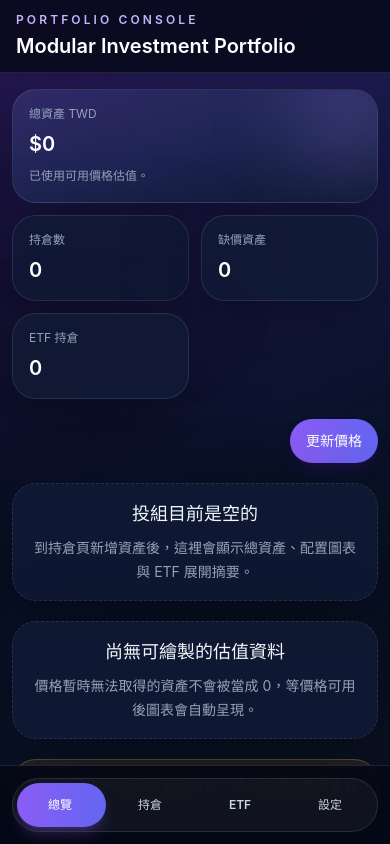
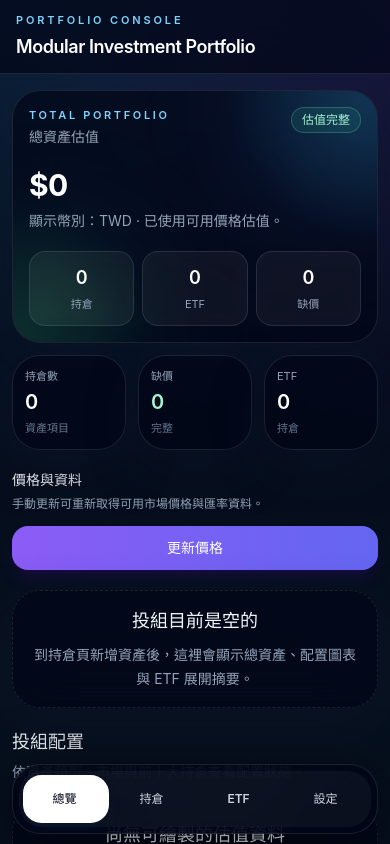
Before and after one commit to Sean11231123/investment-portfolio, a React (Vite) app: page / in a window 390 px wide. Shown: the top 844 px of the page. Built offline with nearby package versions, Linux system fonts and the light colour scheme; no server answers.

Commit message:
Polish mobile app style and dashboard hero

```diff
--- a/src/components/Layout.tsx
+++ b/src/components/Layout.tsx
@@ -17,14 +17,14 @@ const navItems: Array<{ key: PageKey; label: string }> = [
 
 export function Layout({ activePage, onNavigate, children }: LayoutProps) {
   return (
-    <div className="min-h-screen text-slate-100">
-      <header className="sticky top-0 z-30 border-b border-white/10 bg-[#050816]/80 backdrop-blur-xl">
+    <div className="min-h-screen bg-[radial-gradient(circle_at_top_left,rgba(56,189,248,0.14),transparent_32%),radial-gradient(circle_at_top_right,rgba(139,92,246,0.16),transparent_30%),linear-gradient(180deg,#020617_0%,#07111f_48%,#020617_100%)] text-slate-100">
+      <header className="sticky top-0 z-30 border-b border-white/10 bg-slate-950/70 backdrop-blur-xl">
         <div className="mx-auto flex max-w-7xl flex-col gap-3 px-4 py-3 sm:px-6 sm:py-4 lg:flex-row lg:items-center lg:justify-between lg:px-8">
           <div className="min-w-0">
-            <p className="text-xs font-semibold uppercase tracking-[0.26em] text-violet-300">
+            <p className="text-[11px] font-semibold uppercase tracking-[0.26em] text-sky-300 sm:text-xs">
               Portfolio Console
             </p>
-            <h1 className="mt-1 truncate text-xl font-semibold tracking-normal text-white sm:text-2xl">
+            <h1 className="mt-1 truncate text-lg font-semibold tracking-tight text-white sm:text-2xl">
               Modular Investment Portfolio
             </h1>
             <p className="mt-1 hidden max-w-2xl text-sm leading-6 text-slate-400 sm:block">
@@ -36,16 +36,19 @@ export function Layout({ activePage, onNavigate, children }: LayoutProps) {
             activePage={activePage}
             onNavigate={onNavigate}
             className="hidden sm:grid"
+            variant="desktop"
           />
         </div>
       </header>
 
-      <main className="mx-auto max-w-7xl px-3 pb-28 pt-4 sm:px-6 sm:py-6 lg:px-8">
+      <main className="mx-auto w-full max-w-7xl px-3 pb-28 pt-4 sm:px-6 sm:py-6 lg:px-8">
         {children}
       </main>
 
-      <div className="fixed inset-x-0 bottom-0 z-40 border-t border-white/10 bg-[#050816]/90 px-3 pb-[calc(env(safe-area-inset-bottom)+0.75rem)] pt-3 backdrop-blur-xl sm:hidden">
-        <NavPill activePage={activePage} onNavigate={onNavigate} />
+      <div className="fixed inset-x-0 bottom-0 z-40 px-3 pb-[calc(env(safe-area-inset-bottom)+0.65rem)] sm:hidden">
+        <div className="mx-auto max-w-md rounded-[1.75rem] border border-white/10 bg-slate-950/85 p-1.5 shadow-[0_20px_70px_rgba(0,0,0,0.55)] backdrop-blur-xl">
+          <NavPill activePage={activePage} onNavigate={onNavigate} variant="mobile" />
+        </div>
       </div>
     </div>
   );
@@ -55,44 +58,60 @@ function NavPill({
   activePage,
   onNavigate,
   className = "grid",
+  variant = "desktop",
 }: {
   activePage: PageKey;
   onNavigate: (page: PageKey) => void;
   className?: string;
+  variant?: "desktop" | "mobile";
 }) {
   const activeIndex = Math.max(
     0,
     navItems.findIndex((item) => item.key === activePage),
   );
 
+  const isMobile = variant === "mobile";
+
   return (
     <nav
-      className={`relative grid-cols-4 gap-1 rounded-full border border-white/10 bg-white/[0.04] p-1 shadow-2xl shadow-black/20 ${className}`}
+      className={`relative grid-cols-4 gap-1 ${isMobile
+          ? "grid rounded-[1.45rem] bg-white/[0.04] p-1"
+          : "rounded-full border border-white/10 bg-white/[0.04] p-1 shadow-2xl shadow-black/20"
+        } ${className}`}
       aria-label="主選單"
     >
       <div
         aria-hidden="true"
-        className="absolute left-1 top-1 h-[calc(100%-0.5rem)] rounded-full bg-gradient-to-r from-violet-500 to-indigo-500 shadow-lg shadow-violet-500/25 transition-transform duration-300 ease-out"
+        className={`absolute left-1 top-1 h-[calc(100%-0.5rem)] transition-transform duration-300 ease-out ${isMobile
+            ? "rounded-[1.15rem] bg-white shadow-lg shadow-sky-950/20"
+            : "rounded-full bg-gradient-to-r from-violet-500 to-indigo-500 shadow-lg shadow-violet-500/25"
+          }`}
         style={{
           width: `calc((100% - 0.5rem) / ${navItems.length})`,
           transform: `translateX(${activeIndex * 100}%)`,
         }}
       />
 
-      {navItems.map((item) => (
+      {navItems.map((item) => {
+        const active = activePage === item.key;
+
+        return (
           <button
             key={item.key}
             type="button"
             onClick={() => onNavigate(item.key)}
-          className={`relative z-10 min-h-11 rounded-full px-2 py-2 text-xs font-semibold transition-colors duration-300 ease-out focus:outline-none focus:ring-2 focus:ring-violet-400/70 sm:px-4 sm:text-sm ${
-            activePage === item.key
-              ? "text-white"
+            className={`relative z-10 rounded-full px-2 py-2 text-xs font-semibold transition-colors duration-300 ease-out focus:outline-none focus:ring-2 focus:ring-sky-400/70 sm:px-4 sm:text-sm ${isMobile ? "min-h-12" : "min-h-11"
+              } ${active
+                ? isMobile
+                  ? "text-slate-950"
+                  : "text-white"
                 : "text-slate-300 hover:text-white"
               }`}
           >
             {item.label}
           </button>
-      ))}
+        );
+      })}
     </nav>
   );
 }
--- a/src/components/SummaryCards.tsx
+++ b/src/components/SummaryCards.tsx
@@ -1,6 +1,6 @@
 import type { Currency, FxRates, Holding } from "../types/portfolio";
 import { formatDisplayMoney } from "../utils/format";
-import { AppCard } from "./ui";
+import { AppBadge, AppCard } from "./ui";
 
 type SummaryCardsProps = {
   totalValueTWD: number;
@@ -19,50 +19,133 @@ export function SummaryCards({
   displayCurrency,
   fxRates,
 }: SummaryCardsProps) {
+  const totalValueText = formatDisplayMoney(totalValueTWD, displayCurrency, fxRates);
+  const isPartial = unavailableCount > 0;
+
   return (
-    <section className="grid grid-cols-2 gap-3 sm:gap-4 md:grid-cols-4" aria-label="投組摘要">
-      <SummaryCard
-        label={`總資產 ${displayCurrency}`}
-        value={formatDisplayMoney(totalValueTWD, displayCurrency, fxRates)}
-        helper={
-          unavailableCount > 0
-            ? "部分資產缺少價格，總額可能不完整。"
-            : "已使用可用價格估值。"
-        }
-        featured
+    <section className="space-y-3 sm:space-y-4" aria-label="投組摘要">
+      <PortfolioHeroCard
+        totalValueText={totalValueText}
+        displayCurrency={displayCurrency}
+        holdingsCount={holdings.length}
+        etfHoldingCount={etfHoldingCount}
+        unavailableCount={unavailableCount}
+        isPartial={isPartial}
       />
-      <SummaryCard label="持倉數" value={`${holdings.length}`} />
-      <SummaryCard label="缺價資產" value={`${unavailableCount}`} />
-      <SummaryCard label="ETF 持倉" value={`${etfHoldingCount}`} />
+
+      <div className="grid grid-cols-3 gap-3 sm:gap-4">
+        <CompactSummaryCard label="持倉數" value={`${holdings.length}`} helper="資產項目" />
+        <CompactSummaryCard
+          label="缺價"
+          value={`${unavailableCount}`}
+          helper={isPartial ? "需留意" : "完整"}
+          tone={isPartial ? "warning" : "success"}
+        />
+        <CompactSummaryCard label="ETF" value={`${etfHoldingCount}`} helper="持倉" />
+      </div>
     </section>
   );
 }
 
-function SummaryCard({
+function PortfolioHeroCard({
+  totalValueText,
+  displayCurrency,
+  holdingsCount,
+  etfHoldingCount,
+  unavailableCount,
+  isPartial,
+}: {
+  totalValueText: string;
+  displayCurrency: Currency;
+  holdingsCount: number;
+  etfHoldingCount: number;
+  unavailableCount: number;
+  isPartial: boolean;
+}) {
+  return (
+    <AppCard className="relative overflow-hidden">
+      <div className="pointer-events-none absolute inset-0 bg-[radial-gradient(circle_at_top_right,rgba(56,189,248,0.20),transparent_34%),radial-gradient(circle_at_bottom_left,rgba(74,222,128,0.13),transparent_32%)]" />
+      <div className="pointer-events-none absolute -right-14 -top-16 h-44 w-44 rounded-full bg-sky-400/10 blur-3xl" />
+      <div className="pointer-events-none absolute -bottom-16 -left-14 h-44 w-44 rounded-full bg-emerald-400/10 blur-3xl" />
+
+      <div className="relative">
+        <div className="flex items-start justify-between gap-3">
+          <div>
+            <p className="text-[11px] font-semibold uppercase tracking-[0.24em] text-sky-300">
+              Total Portfolio
+            </p>
+            <p className="mt-1 text-sm text-slate-400">總資產估值</p>
+          </div>
+
+          <AppBadge tone={isPartial ? "warning" : "success"}>
+            {isPartial ? "部分估值" : "估值完整"}
+          </AppBadge>
+        </div>
+
+        <div className="mt-5">
+          <p className="break-words text-3xl font-bold tracking-tight text-white sm:text-4xl">
+            {totalValueText}
+          </p>
+          <p className="mt-2 text-sm text-slate-400">
+            顯示幣別：{displayCurrency}
+            {isPartial ? " · 部分資產缺少價格，總額可能不完整。" : " · 已使用可用價格估值。"}
+          </p>
+        </div>
+
+        <div className="mt-5 grid grid-cols-3 gap-2 sm:gap-3">
+          <HeroMetric label="持倉" value={holdingsCount} />
+          <HeroMetric label="ETF" value={etfHoldingCount} />
+          <HeroMetric label="缺價" value={unavailableCount} highlight={isPartial} />
+        </div>
+      </div>
+    </AppCard>
+  );
+}
+
+function HeroMetric({
+  label,
+  value,
+  highlight = false,
+}: {
+  label: string;
+  value: number;
+  highlight?: boolean;
+}) {
+  return (
+    <div className="rounded-2xl border border-white/10 bg-white/[0.055] px-3 py-3 text-center backdrop-blur">
+      <p className={`text-lg font-semibold ${highlight ? "text-amber-200" : "text-white"}`}>
+        {value}
+      </p>
+      <p className="mt-1 text-[11px] text-slate-400">{label}</p>
+    </div>
+  );
+}
+
+function CompactSummaryCard({
   label,
   value,
   helper,
-  featured = false,
+  tone = "neutral",
 }: {
   label: string;
   value: string;
   helper?: string;
-  featured?: boolean;
+  tone?: "neutral" | "success" | "warning";
 }) {
+  const valueTone =
+    tone === "success"
+      ? "text-emerald-200"
+      : tone === "warning"
+        ? "text-amber-200"
+        : "text-white";
+
   return (
-    <AppCard
-      className={
-        featured
-          ? "relative col-span-2 overflow-hidden bg-gradient-to-br from-violet-500/25 via-indigo-500/15 to-[#111a35]/90 md:col-span-1"
-          : ""
-      }
-    >
-      {featured ? (
-        <div className="pointer-events-none absolute -right-10 -top-10 h-32 w-32 rounded-full bg-violet-400/20 blur-2xl" />
-      ) : null}
-      <p className="text-xs text-slate-400 sm:text-sm">{label}</p>
-      <p className="mt-2 break-words text-xl font-semibold text-white sm:text-2xl">{value}</p>
-      {helper ? <p className="mt-2 text-xs leading-5 text-slate-400">{helper}</p> : null}
+    <AppCard className="px-3 py-3 sm:px-4 sm:py-4">
+      <p className="text-[11px] text-slate-400 sm:text-xs">{label}</p>
+      <p className={`mt-1 break-words text-xl font-semibold sm:text-2xl ${valueTone}`}>
+        {value}
+      </p>
+      {helper ? <p className="mt-1 text-[11px] text-slate-500 sm:text-xs">{helper}</p> : null}
     </AppCard>
   );
 }
--- a/src/components/ui.tsx
+++ b/src/components/ui.tsx
@@ -22,8 +22,8 @@ type AppBadgeProps = {
 };
 
 export const appSurface =
-  "border border-white/10 bg-[#111a35]/85 shadow-[0_24px_80px_rgba(0,0,0,0.35)] backdrop-blur";
-export const appMutedSurface = "border border-white/10 bg-white/[0.04]";
+  "border border-white/10 bg-slate-950/70 shadow-[0_18px_50px_rgba(15,23,42,0.42)] backdrop-blur-xl";
+export const appMutedSurface = "border border-white/10 bg-white/[0.055] backdrop-blur";
 export const appInput =
   "rounded-2xl border border-white/10 bg-[#081126] px-3 py-2 text-sm text-slate-100 outline-none transition placeholder:text-slate-500 focus:border-violet-300/70 focus:ring-2 focus:ring-violet-500/30 disabled:cursor-not-allowed disabled:opacity-60";
 export const appTableHeader = "bg-white/[0.04] text-left text-xs uppercase tracking-wide text-slate-400";
@@ -51,7 +51,7 @@ export const chartColors = [
 
 export function AppCard({ children, className = "", padded = true }: AppCardProps) {
   return (
-    <section className={`rounded-3xl ${appSurface} ${padded ? "p-4 sm:p-5" : ""} ${className}`}>
+    <section className={`rounded-[1.75rem] ${appSurface} ${padded ? "p-4 sm:p-5" : ""} ${className}`}>
       {children}
     </section>
   );
@@ -77,7 +77,7 @@ export function AppButton({
   return (
     <button
       type={type}
-      className={`min-h-11 rounded-full px-4 py-2 text-sm font-semibold transition focus:outline-none focus:ring-2 focus:ring-violet-400/70 disabled:cursor-not-allowed disabled:opacity-55 ${variants[variant]} ${className}`}
+      className={`min-h-11 rounded-2xl px-4 py-2 text-sm font-semibold transition active:scale-[0.98] focus:outline-none focus:ring-2 focus:ring-violet-400/70 disabled:cursor-not-allowed disabled:opacity-55 ${variants[variant]} ${className}`}
       {...props}
     >
       {children}
--- a/src/pages/Dashboard.tsx
+++ b/src/pages/Dashboard.tsx
@@ -81,16 +81,28 @@ export function Dashboard({
       />
 
       {valuation.isPartial ? (
-        <section className="rounded-3xl border border-amber-300/25 bg-amber-400/10 p-4 text-sm text-amber-200">
+        <section className="rounded-[1.75rem] border border-amber-300/20 bg-amber-400/10 px-4 py-3 text-sm leading-6 text-amber-100">
+          <span className="font-semibold">估值提醒：</span>
           部分資產缺少價格，因此總資產與投組占比可能不完整。
         </section>
       ) : null}
 
-      <div className="flex justify-end">
-        <AppButton onClick={onRefreshPrices} disabled={priceRefreshing}>
+      <section className="grid grid-cols-1 gap-3 sm:flex sm:items-center sm:justify-between">
+        <div>
+          <p className="text-sm font-semibold text-slate-100">價格與資料</p>
+          <p className="mt-1 text-xs leading-5 text-slate-400">
+            手動更新可重新取得可用市場價格與匯率資料。
+          </p>
+        </div>
+
+        <AppButton
+          onClick={onRefreshPrices}
+          disabled={priceRefreshing}
+          className="w-full sm:w-auto"
+        >
           {priceRefreshing ? "更新中..." : "更新價格"}
         </AppButton>
-      </div>
+      </section>
 
       {holdings.length === 0 ? (
         <EmptyState
@@ -98,6 +110,13 @@ export function Dashboard({
           message="到持倉頁新增資產後，這裡會顯示總資產、配置圖表與 ETF 展開摘要。"
         />
       ) : null}
+
+      <div className="space-y-1">
+        <h2 className="text-lg font-semibold text-slate-50">投組配置</h2>
+        <p className="text-sm leading-6 text-slate-400">
+          依資產類型、市場與前十大持倉查看配置狀態。
+        </p>
+      </div>
 
       <AllocationCharts
         assetAllocation={assetAllocation}
@@ -107,15 +126,30 @@ export function Dashboard({
         fxRates={fxRates}
       />
 
+      <div className="space-y-1">
+        <h2 className="text-lg font-semibold text-slate-50">幣別配置</h2>
+        <p className="text-sm leading-6 text-slate-400">
+          查看投組在不同計價幣別中的分布。
+        </p>
+      </div>
+
       <CurrencyAllocationTable
         rows={currencyAllocation}
         displayCurrency={settings.displayCurrency}
         fxRates={fxRates}
       />
 
-      <section className="rounded-3xl border border-amber-300/25 bg-amber-400/10 p-4 text-sm text-amber-200">
+      <section className="rounded-[1.75rem] border border-amber-300/20 bg-amber-400/10 px-4 py-3 text-sm leading-6 text-amber-100">
+        <span className="font-semibold">ETF 資料提醒：</span>
         ETF 成分資料為手動/範例資料，使用前請由使用者自行更新。
       </section>
+
+      <div className="space-y-1">
+        <h2 className="text-lg font-semibold text-slate-50">ETF 展開摘要</h2>
+        <p className="text-sm leading-6 text-slate-400">
+          只計算 ETF 持倉內部成分；未建立成分資料的 ETF 會顯示為未展開。
+        </p>
+      </div>
 
       <ETFExposureTable
         title="ETF 展開摘要"
```
Also changed, not shown: src/components/HoldingsTable.tsx (+20 -2 lines). Lines whose indentation alone changed are shown as unchanged.
